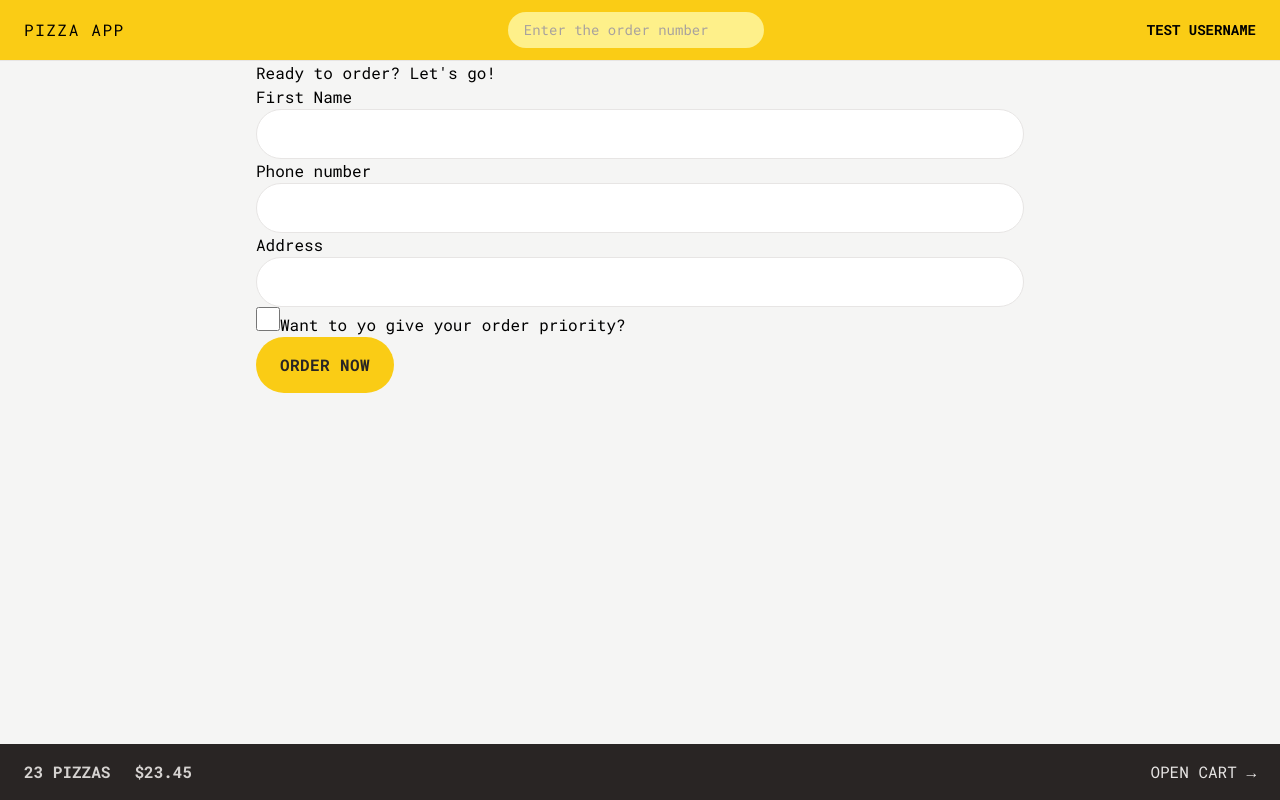
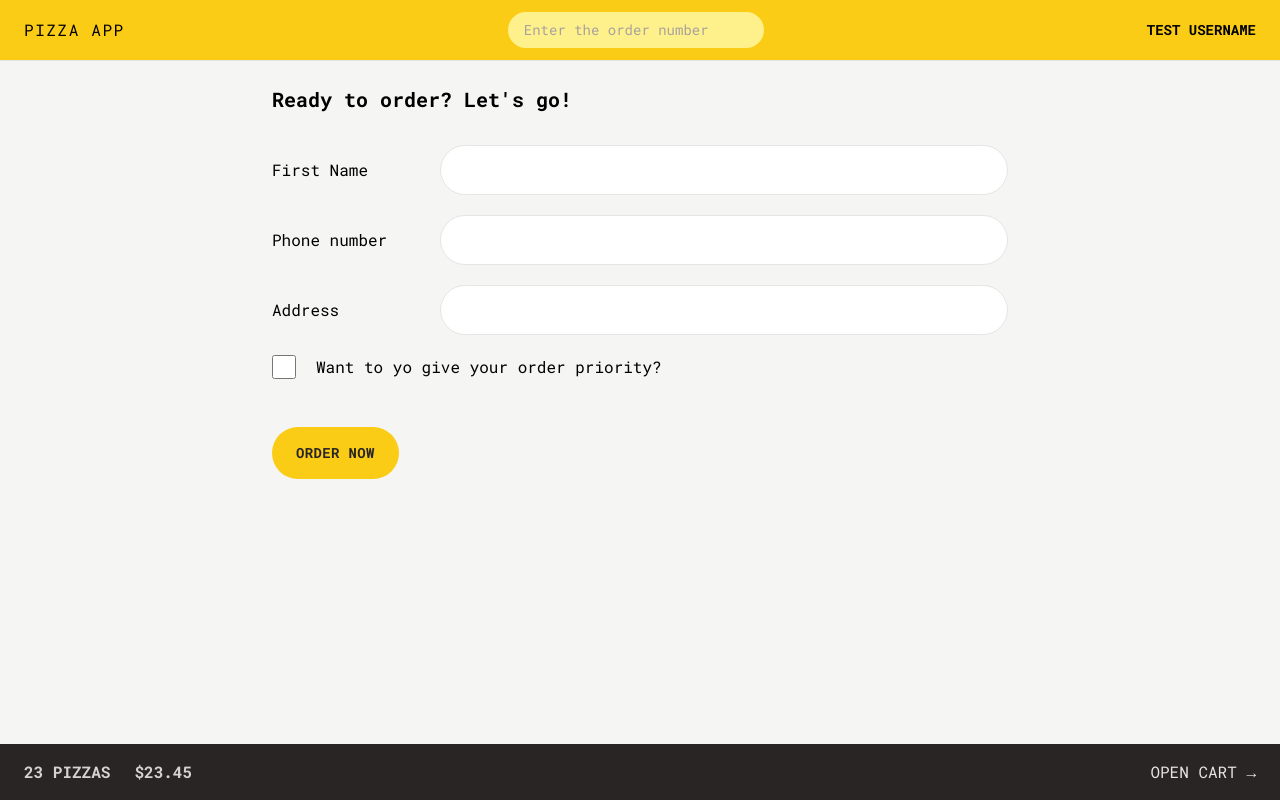
Before and after one commit to sahil-sth/pizza-order, a React (Vite) app: page /order/new in a window 1280 px wide. Built offline with nearby package versions, Linux system fonts and the light colour scheme.

Commit message:
Style the CreateOrder

```diff
--- a/src/features/order/CreateOrder.jsx
+++ b/src/features/order/CreateOrder.jsx
@@ -45,31 +45,40 @@
   const cart = fakeCart;
   const formErrors = useActionData();
   return (
-    <div>
-      <h2>Ready to order? Let's go!</h2>
+    <div className="px-4 py-6">
+      <h2 className="mb-8 text-xl font-semibold">Ready to order? Let's go!</h2>
 
       <Form method="POST" action="">
-        <div>
-          <label>First Name</label>
-          <input type="text" name="customer" className="input" required />
+        <div className="mb-5 flex flex-col gap-2 sm:flex-row sm:items-center">
+          <label className="sm:basis-40">First Name</label>
+          <input type="text" name="customer" className="input grow" required />
         </div>
 
-        <div>
-          <label>Phone number</label>
-          <div>
-            <input type="tel" name="phone" required className="input" />
-          </div>
-          {formErrors?.phone && <p>{formErrors.phone}</p>}
-        </div>
-
-        <div>
-          <label>Address</label>
-          <div>
-            <input type="text" className="input" name="address" required />
+        <div className="mb-5 flex flex-col gap-2 sm:flex-row sm:items-center">
+          <label className="sm:basis-40">Phone number</label>
+          <div className="grow">
+            <input type="tel" name="phone" required className="input w-full" />
+            {formErrors?.phone && (
+              <p className="mt-2 rounded-md bg-red-100 p-2 text-xs text-red-700">
+                {formErrors.phone}
+              </p>
+            )}
           </div>
         </div>
 
-        <div>
+        <div className="mb-5 flex flex-col gap-2 sm:flex-row sm:items-center">
+          <label className="sm:basis-40">Address</label>
+          <div className="grow">
+            <input
+              type="text"
+              className="input w-full"
+              name="address"
+              required
+            />
+          </div>
+        </div>
+
+        <div className="mb-12 flex items-center gap-5">
           <input
             className="h-6 w-6 accent-yellow-400 focus:outline-none focus:ring-yellow-400 focus:ring-offset-2"
             type="checkbox"
--- a/src/index.css
+++ b/src/index.css
@@ -12,7 +12,7 @@
 
 @layer components {
   .input {
-    @apply w-full rounded-full border border-stone-200 bg-white px-4 py-2 transition-all duration-300 focus:outline-none focus:ring-yellow-400 md:px-6 md:py-3;
+    @apply rounded-full border border-stone-200 bg-white px-4 py-2 transition-all duration-300 focus:outline-none focus:ring-yellow-400 md:px-6 md:py-3;
   }
   /* https://dev.to/afif/i-made-100-css-loaders-for-your-next-project-4eje */
   .loader {
--- a/src/ui/Button.jsx
+++ b/src/ui/Button.jsx
@@ -2,7 +2,7 @@
 
 function Button({ children, disabled = false, to, type = "primary" }) {
   const base =
-    "inline-block rounded-full bg-yellow-400 font-semibold uppercase tracking-wide text-stone-800 transition-colors duration-300 hover:bg-yellow-300 focus:bg-yellow-300 focus:outline-none focus:ring focus:ring-yellow-300 focus:ring-offset-2 disabled:cursor-not-allowed";
+    "text-sm inline-block rounded-full bg-yellow-400 font-semibold uppercase tracking-wide text-stone-800 transition-colors duration-300 hover:bg-yellow-300 focus:bg-yellow-300 focus:outline-none focus:ring focus:ring-yellow-300 focus:ring-offset-2 disabled:cursor-not-allowed";
   const styles = {
     primary: base + " px-4 py-3 md:px-6 md:py-4",
     small: base + " px-4 py-2 md:px-5 md:py-2.5 text-xs",
```
